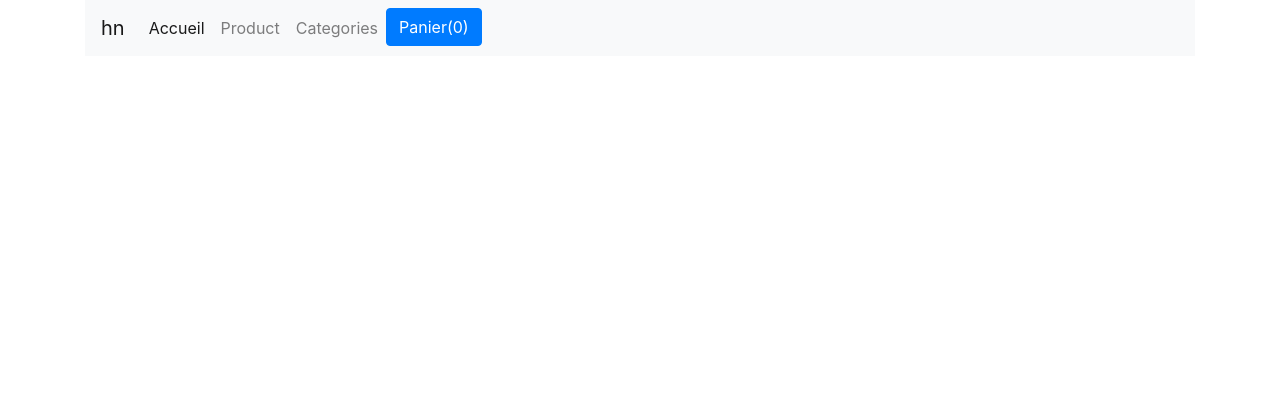
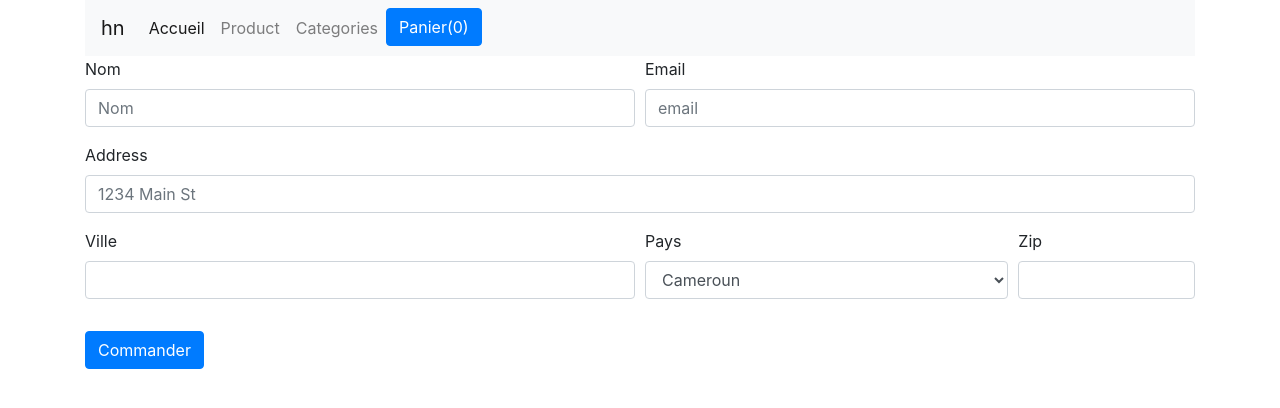
Before and after one commit to Hermann002/E-commerce, a Django app: page /checkout/ in a window 1280 px wide. Shown: the top 408 px of the page. Run offline with Django 4.2, Linux system fonts and the light colour scheme; some libraries are stand-ins or nearby versions.

Commit message:
small final project

```diff
--- a/shop/admin.py
+++ b/shop/admin.py
@@ -1,5 +1,5 @@
 from django.contrib import admin
-from .models import Category, Product
+from .models import Category, Product, Order
 
 class AdminCategory(admin.ModelAdmin):
     list_display = ('name', 'date_added')
@@ -7,5 +7,9 @@ class AdminCategory(admin.ModelAdmin):
 class AdminProduct(admin.ModelAdmin):
     list_display = ('title', 'price', 'category', 'date_added')
 
+class AdminOrder(admin.ModelAdmin):
+    list_display = ('items', 'name', 'email', 'address', 'city', 'state', 'order_date')
+
 admin.site.register(Product, AdminProduct)
 admin.site.register(Category, AdminCategory)
+admin.site.register(Order, AdminOrder)
--- a/shop/templates/shop/checkout.html
+++ b/shop/templates/shop/checkout.html
@@ -7,6 +7,50 @@
 
         </ul>
     </div>
+</div>
+<div class="row">
+  <div class="col-md-12">
+    <form method="POST">
+      {% csrf_token %}
+      <input type="hidden" id="items" name="items">
+      <div class="form-row">
+        <div class="form-group col-md-6">
+          <label for="inputName">Nom</label>
+          <input name="inputName" type="text" class="form-control" id="inputName" placeholder="Nom">
+        </div>
+        <div class="form-group col-md-6">
+          <label for="inputEmail">Email</label>
+          <input name="inputEmail" type="email" class="form-control" id="inputEmail" placeholder="email">
+        </div>
+      </div>
+      <div class="form-group">
+        <label for="inputAddress">Address</label>
+        <input name="inputAddress" type="text" class="form-control" id="inputAddress" placeholder="1234 Main St">
+      </div>
+      <div class="form-row">
+        <div class="form-group col-md-6">
+          <label for="inputCity">Ville</label>
+          <input name="inputCity" type="text" class="form-control" id="inputCity">
+        </div>
+        <div class="form-group col-md-4">
+          <label for="inputState">Pays</label>
+          <select name="inputState" id="inputState" class="form-control">
+            <option selected>Cameroun</option>
+            <option>Côte d'ivoire</option>
+            <option>Tchad</option>
+            <option>Benin</option>
+          </select>
+        </div>
+        <div class="form-group col-md-2">
+          <label for="inputZip">Zip</label>
+          <input name="zipcode" id="zipcode" type="text" class="form-control" id="inputZip">
+        </div>
+      </div>
+      <div class="form-group">
+      </div>
+      <button type="submit" class="btn btn-primary">Commander</button>
+    </form>
+  </div>
 </div>
 {% endblock content %}
 {% block js %}
@@ -25,5 +69,7 @@
             </li>`
             $('#item-list').append(itemString)
       }
+
+      $('#items').val(JSON.stringify(panier));
     </script>
 {% endblock js %}
--- a/shop/templates/shop/index.html
+++ b/shop/templates/shop/index.html
@@ -24,7 +24,7 @@
                 <img style="object-fit: cover; width: 100%; height: 100%;" src="{{ product.image }}" alt="" class="card-img-top">
                 <div class="card-body">
                     <div id="aa{{ product.id }}" class="card-title">{{ product.title }}</div>
-                    <div class="card-text text-warning">{{ product.price }} FCFA</div>
+                    <div id="price{{ product.id }}" class="card-text text-warning">{{ product.price }} FCFA</div>
                     <a href="{{ product.id }}" class="btn btn-warning">Voir</a>
                     <button id="{{ product.id }}" class="btn btn-success ted">Ajouter</button>
                 </div>
@@ -69,10 +69,12 @@
             if(panier[item_id]!= undefined){
                 qte = panier[item_id][0]+1;
                 panier[item_id][0] = qte;
+                panier[item_id][2] += parseFloat(document.getElementById('price'+item_id).innerHTML);
             }else{
                 qte = 1;
+                price = parseFloat(document.getElementById('price'+item_id).innerHTML)
                 nom = document.getElementById("aa"+item_id).innerHTML;
-                panier[item_id] = [qte, nom];
+                panier[item_id] = [qte, nom, price];
             }
             console.log(panier);
             localStorage.setItem('panier', JSON.stringify(panier));
--- a/shop/views.py
+++ b/shop/views.py
@@ -1,5 +1,5 @@
 from django.shortcuts import render
-from .models import Product
+from .models import Product, Order
 from django.core.paginator import Paginator
 from django.urls import reverse
 
@@ -22,4 +22,14 @@ def detail(request, pk):
     return render(request, 'shop/detail.html', {'product' : product_object})
 
 def checkout(request):
+    if request.method == "POST":
+        items = request.POST.get("items")
+        name = request.POST.get('inputName')
+        email = request.POST.get('inputEmail')
+        address = request.POST.get('inputAddress')
+        city = request.POST.get('inputCity')
+        state = request.POST.get('inputState')
+        zipCode = request.POST.get('zipcode')
+        order = Order(items=items, name=name, email=email, address=address, city=city, state=state, zipCode=zipCode)
+        order.save()
     return render(request, 'shop/checkout.html')
```
Also changed, not shown: shop/models.py (+17 -0 lines), shop/migrations/0002_order_alter_category_options.py (added), shop/migrations/0003_alter_order_total.py (added).
